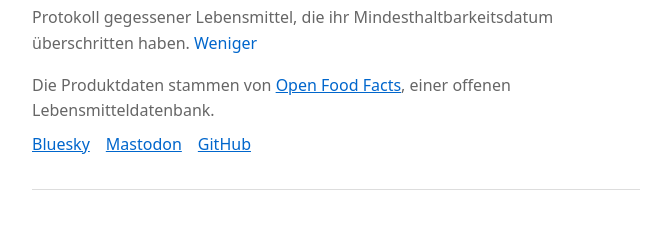
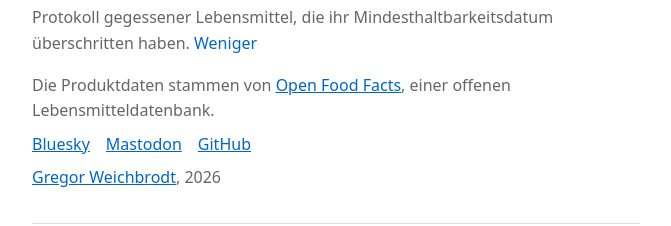
Before and after one commit to gambolputty/noch-gut, an Astro site in the folder web/: page / in a window 1280 px wide. Both pictures are taken after a click on the button "Mehr". Shown: the part 116-342 px from the top of the page, without its empty margins (304-975 px from the left). Built offline with nearby package versions, Linux system fonts and the light colour scheme; Astro itself is replaced by a stand-in of ours.

Commit message:
update intro links

```diff
--- a/web/src/pages/index.astro
+++ b/web/src/pages/index.astro
@@ -191,6 +191,7 @@ import { EntryList } from "../components/EntryList";
           <a href="https://mas.to/@noch_gut" target="_blank" rel="noopener">Mastodon</a>
           <a href="https://github.com/gambolputty/noch-gut" target="_blank" rel="noopener">GitHub</a>
         </p>
+        <p><a href="https://ggor.de" target="_blank" rel="noopener">Gregor Weichbrodt</a>, 2026</p>
       </div>
     </div>
     <EntryList client:load />
```
